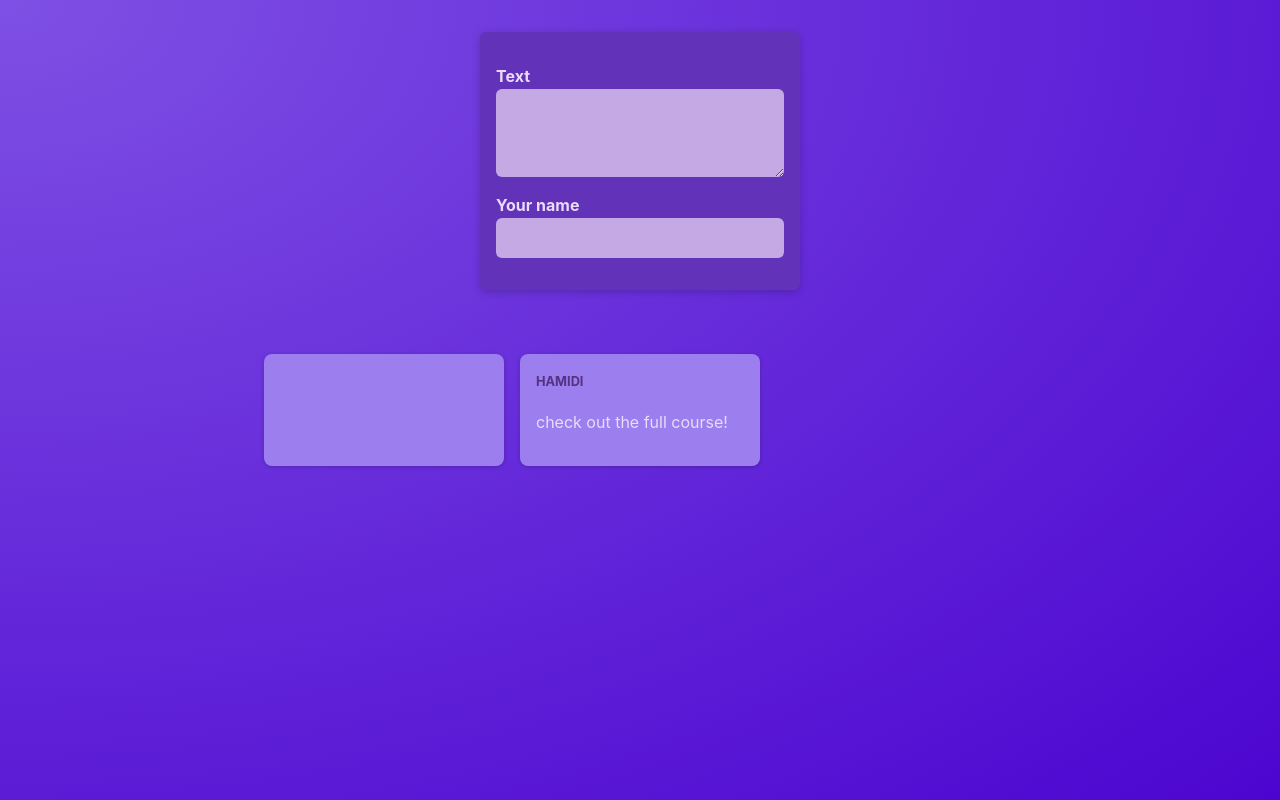
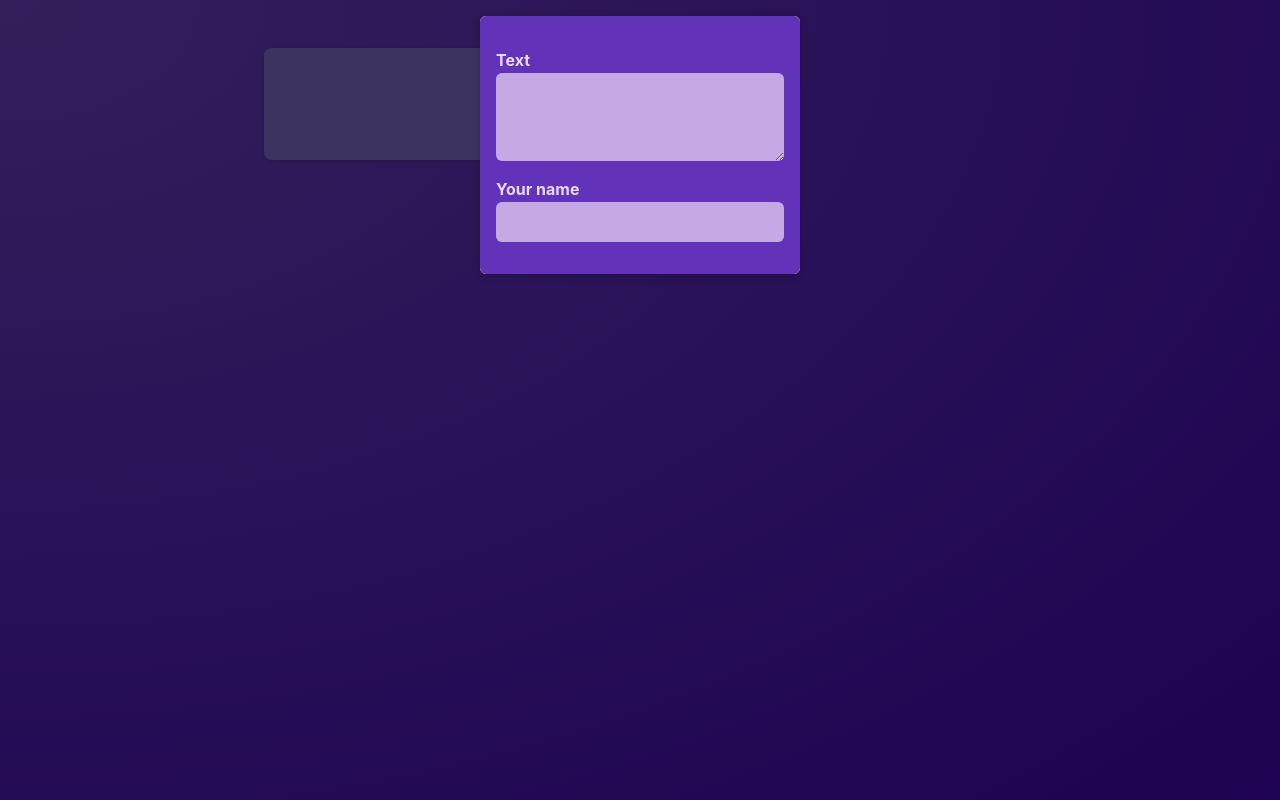
Before and after one commit to Amine-Hamidi/react-crash-course, a React (Vite) app: page / in a window 1280 px wide. Built offline with nearby package versions, Linux system fonts and the light colour scheme.

Commit message:
added children props

```diff
--- a/src/components/ListPosts.jsx
+++ b/src/components/ListPosts.jsx
@@ -2,6 +2,7 @@
 import Classes from './ListPosts.module.css';
 import NewPost from "./NewPost";
 import { useState } from "react";
+import Modal from "./Modal";
 
 
 function ListPosts() {
@@ -16,7 +17,12 @@
       }
     return (
         <>
-            <NewPost onChangeBody={handleChange} onChangeAuthor={handleChangeAuthor} />
+          <Modal>
+            <NewPost
+              onChangeBody={handleChange}
+              onChangeAuthor={handleChangeAuthor}
+            />
+          </Modal>
             <ul className={Classes.posts}>
                 <Post author={enteredAuthor} body={enteredBody} />
                 <Post author="HAMIDI" body="check out the full course!" />
--- /dev/null
+++ b/src/components/Modal.jsx
@@ -0,0 +1,13 @@
+import Classes from './Modal.module.css';
+function Modal ({ children }){
+    return (
+        <>
+            <div className={Classes.backdrop}/>
+            <dialog open className={Classes.modal}>
+                {children}
+            </dialog>
+        </>
+    );
+}
+
+export default Modal;
--- /dev/null
+++ b/src/components/Modal.module.css
@@ -0,0 +1,18 @@
+.backdrop {
+  position: fixed;
+  top: 0;
+  left: 0;
+  width: 100%;
+  height: 100vh;
+  background-color: rgba(0, 0, 0, 0.6);
+  z-index: 1;
+}
+
+.modal {
+  border: none;
+  border-radius: 6px;
+  box-shadow: 0 2px 8px rgba(0, 0, 0, 0.2);
+  padding: 0;
+  overflow: hidden;
+  z-index: 1;
+}
--- a/src/components/NewPost.module.css
+++ b/src/components/NewPost.module.css
@@ -2,9 +2,6 @@
   background-color: #6233b9;
   padding: 1rem;
   width: 20rem;
-  margin: 2rem auto;
-  border-radius: 6px;
-  box-shadow: 0 2px 8px rgba(0, 0, 0, 0.2);
 }
 
 .form label {
```
